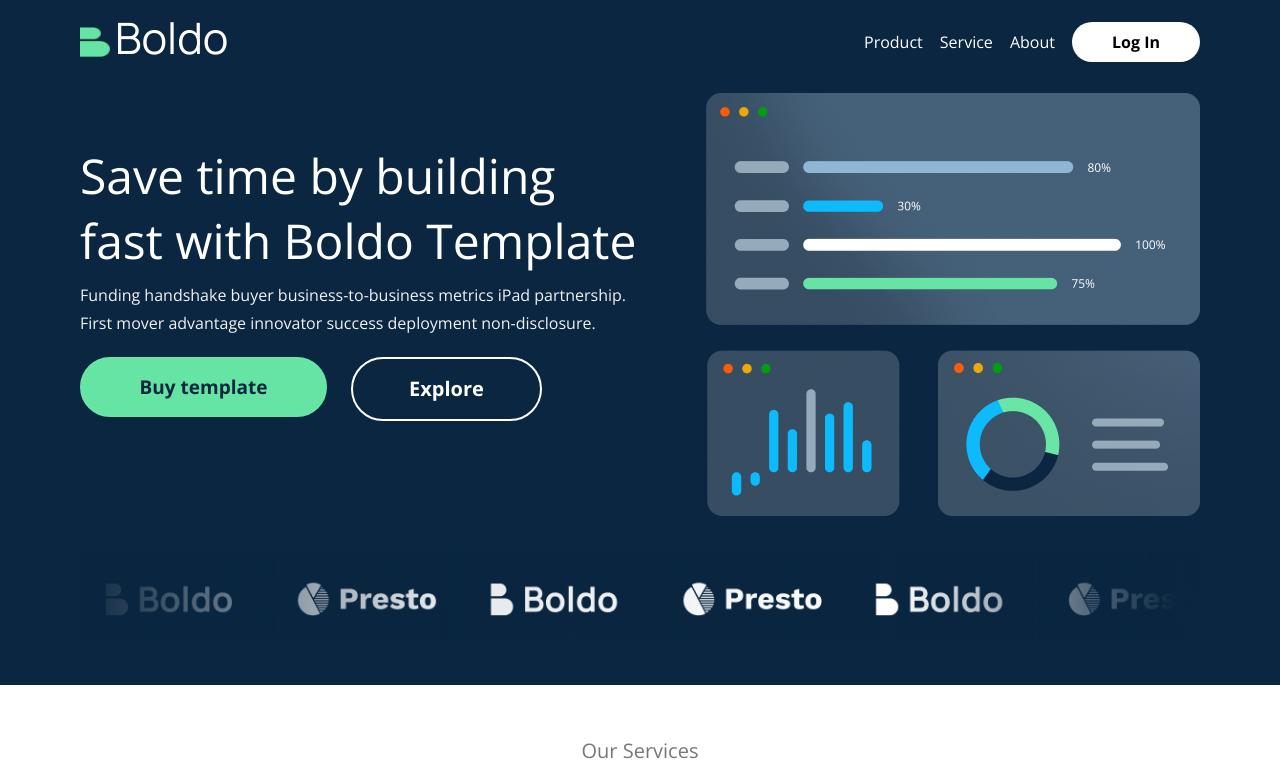
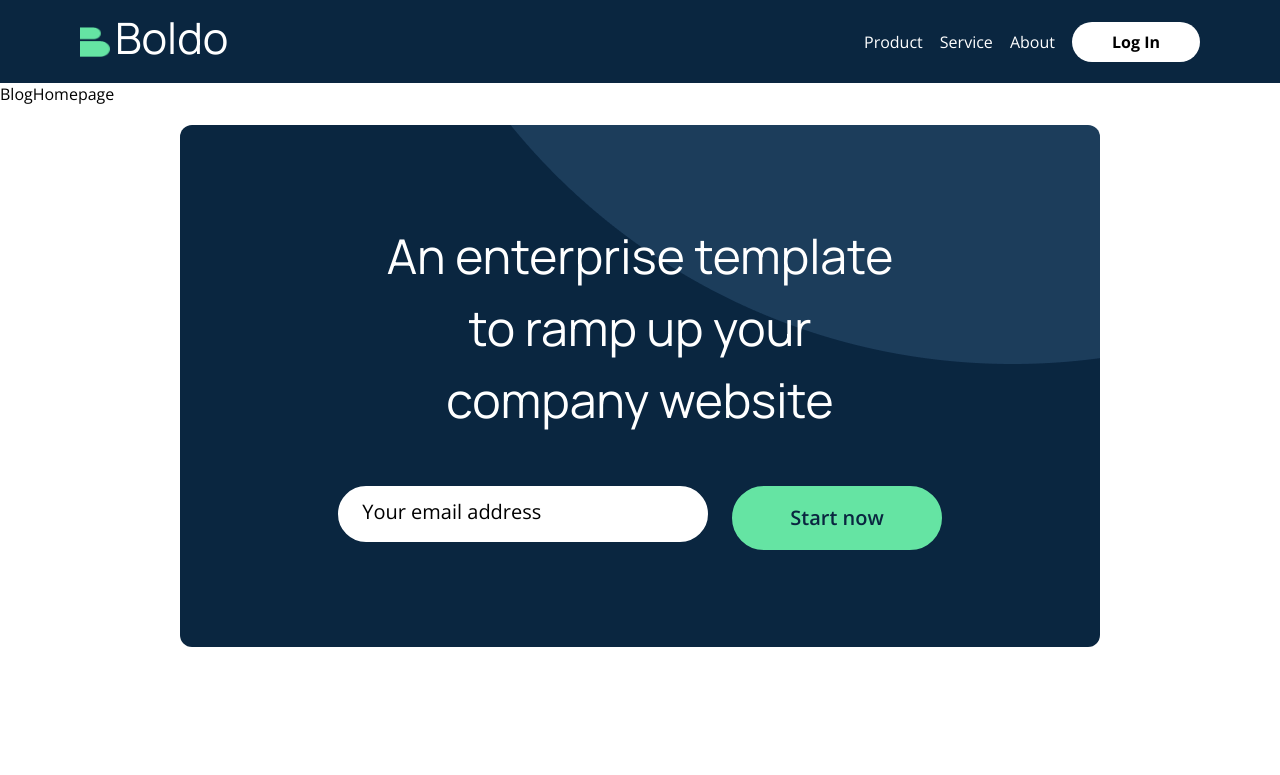
Before and after one commit to olaishola05/Boldo-UI, a React (Create React App) app: page /blog in a window 1280 px wide. Shown: the top 775 px of the page. Built offline with nearby package versions, Linux system fonts and the light colour scheme.

Commit message:
Create home component, about & blog homepage

```diff
--- a/src/App.js
+++ b/src/App.js
@@ -1,20 +1,19 @@
 import './App.css';
-import Blog from './components/Blog/Blog';
-import FaqSection from './components/Faq/FaqSection';
-import Hero from './components/Hero/Hero';
+import { Routes, Route } from 'react-router-dom';
 import Layout from './components/Layouts/Layout';
-import Services from './components/Services/Services';
-import Testimonies from './components/Testimonies/Testimonies';
+import Home from './components/Home/Home';
+import BlogHomepage from './components/Blog/BlogHomepage';
+import About from './components/About/About';
 
 function App() {
   return (
     <Layout>
       <div className="App">
-        <Hero />
-        <Services />
-        <Testimonies />
-        <FaqSection />
-        <Blog />
+        <Routes>
+          <Route exact path="/" element={<Home />} />
+          <Route exact path="/" element={<About />} />
+          <Route path="/blog" element={<BlogHomepage />} />
+        </Routes>
       </div>
     </Layout>
   );
--- /dev/null
+++ b/src/components/About/About.jsx
@@ -0,0 +1,7 @@
+import React from 'react';
+
+const About = () => (
+  <div>About</div>
+);
+
+export default About;
--- a/src/components/Blog/Blog.jsx
+++ b/src/components/Blog/Blog.jsx
@@ -1,4 +1,5 @@
 import React from 'react';
+import { useNavigate } from 'react-router-dom';
 import styles from './Blog.module.css';
 import officeImg from '../../images/office2.png';
 import femaleIng from '../../images/female2.png';
@@ -39,6 +40,12 @@ const Blog = () => {
       userImg: monicaImg,
     },
   ];
+  const navigate = useNavigate();
+
+  const handleNavigation = () => {
+    navigate('/blog');
+  };
+
   return (
     <div className={styles.blogcontainer}>
       <h2>Our blog</h2>
@@ -68,7 +75,7 @@ const Blog = () => {
         ))}
       </div>
       <div className={styles.btnContainer}>
-        <button type="button" className={styles.btn}>Load more</button>
+        <button type="button" className={styles.btn} onClick={() => handleNavigation()}>Load more</button>
       </div>
     </div>
   );
--- /dev/null
+++ b/src/components/Blog/BlogHomepage.jsx
@@ -0,0 +1,7 @@
+import React from 'react';
+
+const BlogHomepage = () => (
+  <div>BlogHomepage</div>
+);
+
+export default BlogHomepage;
--- /dev/null
+++ b/src/components/Home/Home.jsx
@@ -0,0 +1,18 @@
+import React from 'react';
+import Blog from '../Blog/Blog';
+import FaqSection from '../Faq/FaqSection';
+import Hero from '../Hero/Hero';
+import Services from '../Services/Services';
+import Testimonies from '../Testimonies/Testimonies';
+
+const Home = () => (
+  <>
+    <Hero />
+    <Services />
+    <Testimonies />
+    <FaqSection />
+    <Blog />
+  </>
+);
+
+export default Home;
```
